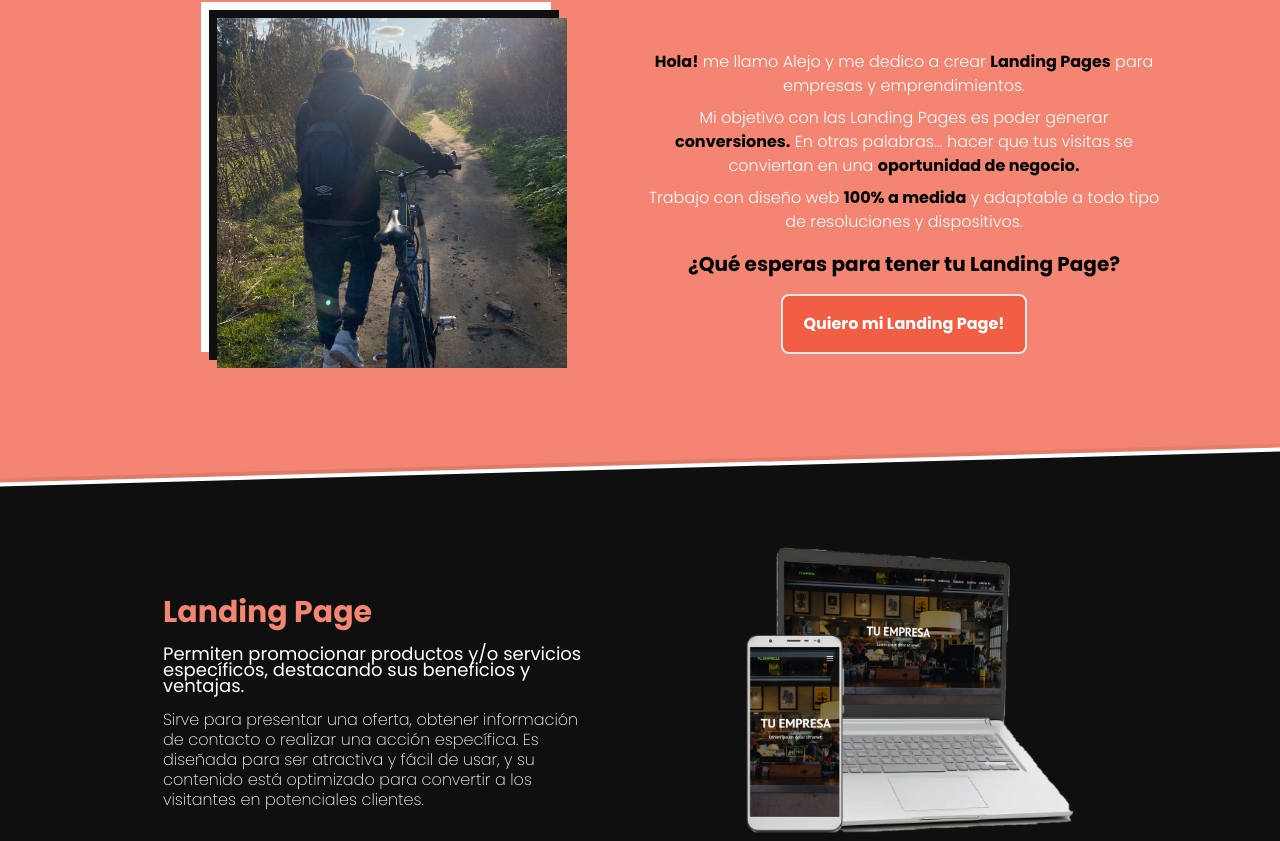
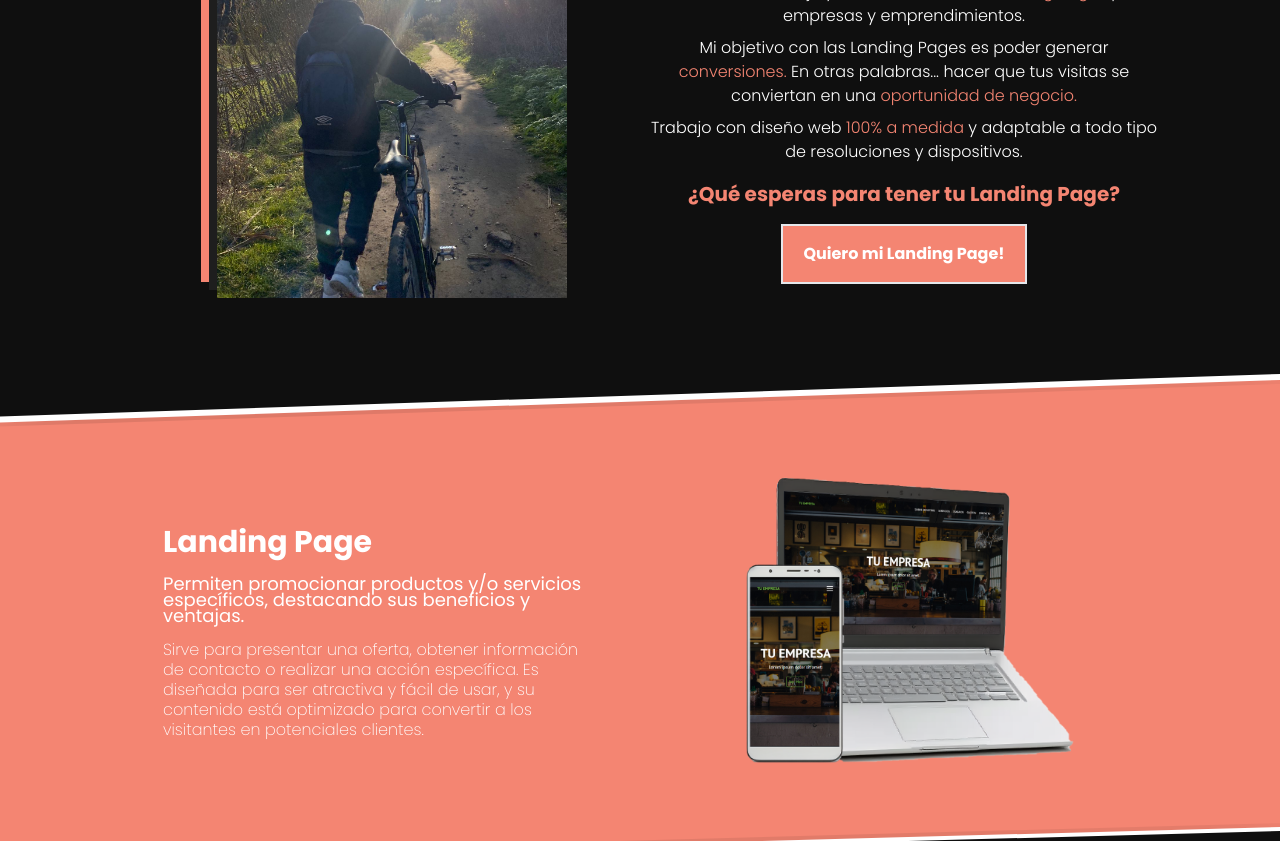
Before and after one commit to Aleervdnr/portfolio-2024, a React (Vite) app: page / in a window 1280 px wide. Shown: the part 900-1741 px from the top of the page. Built offline with nearby package versions, Linux system fonts and the light colour scheme.

Commit message:
changes styles about and landing sections

```diff
--- a/src/App.jsx
+++ b/src/App.jsx
@@ -24,10 +24,10 @@ useEffect(() => {
     <div className="overflow-hidden relative font-poppins">
       <Header items={["sobre mi", "trabajos", "contacto"]} />
       <Hero/>
+      <AboutMe/>
       <DividerOpen/>
-      <AboutMe/>
+      <Landing/>
       <DividerClose/>
-      <Landing/>
       <Trabajos/>
       <DividerOpen2/>
       <div className='bg-anaranjado py-8 lg:py-14 px-6 lg:px-28 grid gap-4'>
--- a/src/componentes/AboutMe.jsx
+++ b/src/componentes/AboutMe.jsx
@@ -1,24 +1,24 @@
 export default function AboutMe() {
   return (
-    <div className=" bg-anaranjado grid place-items-center py-8 md:grid-cols-2 px-6 lg:px-28" id="sobremi">
+    <div className="bg-fondo-negro grid place-items-center py-8 md:grid-cols-2 px-6 lg:px-28" id="sobremi">
 
-            <div className=" relative w-[250px] h-[250px] lg:w-[350px] lg:h-[350px] bg-white before:absolute before:w-[250px] before:h-[250px] lg:before:w-[350px] lg:before:h-[350px] before:bg-fondo-negro before:translate-y-[8px] before:translate-x-[8px] after:absolute after:w-[250px] after:h-[250px] lg:after:w-[350px] lg:after:h-[350px] after:bg-me after:bg-cover after:bg-bottom after:z-[10] z-[10] after:translate-y-[16px] after:translate-x-[16px] mb-[50px]"></div>
+            <div className=" relative w-[250px] h-[250px] lg:w-[350px] lg:h-[350px] bg-anaranjado before:absolute before:w-[250px] before:h-[250px] lg:before:w-[350px] lg:before:h-[350px] before:bg-fondo-negro2 before:translate-y-[8px] before:translate-x-[8px] after:absolute after:w-[250px] after:h-[250px] lg:after:w-[350px] lg:after:h-[350px] after:bg-me after:bg-cover after:bg-bottom after:z-[10] z-[10] after:translate-y-[16px] after:translate-x-[16px] mb-[50px]"></div>
 
             <div className="max-w-[500px] lg:max-w-[520px] text-center text-white font-light text-[14px] xl:text-base leading-4">
                 <p className="mb-2 ">
-                    <span className="font-bold text-black text-[16px]">Hola!</span> me llamo Alejo y me dedico a crear <span className="font-bold text-black">Landing Pages</span> para empresas y emprendimientos.
+                    <span className="text-anaranjado text-[16px]">Hola!</span> me llamo Alejo y me dedico a crear <span className=" text-anaranjado">Landing Pages</span> para empresas y emprendimientos.
                 </p>
                 <p className="mb-2">
-                Mi objetivo con las Landing Pages es poder generar <span className="font-bold text-black">conversiones.</span> En otras palabras... hacer que tus visitas se conviertan en una <span className="font-bold text-black">oportunidad de negocio.</span>
+                Mi objetivo con las Landing Pages es poder generar <span className="text-anaranjado">conversiones.</span> En otras palabras... hacer que tus visitas se conviertan en una <span className="text-anaranjado">oportunidad de negocio.</span>
                 </p>
                 <p className="mb-4">
-                    Trabajo con diseño web <span className="font-bold text-black">100% a medida</span> y adaptable a todo tipo de resoluciones y dispositivos.
+                    Trabajo con diseño web <span className="text-anaranjado">100% a medida</span> y adaptable a todo tipo de resoluciones y dispositivos.
                 </p>
 
-                <h2 className="text-black font-bold text-xl mb-4">¿Qué esperas para tener tu Landing Page?</h2>
+                <h2 className="text-anaranjado font-bold text-xl mb-4">¿Qué esperas para tener tu Landing Page?</h2>
 
                 <a
-                    className="block bg-naranja w-fit py-4 px-5 border-2 rounded-lg m-auto font-bold"
+                    className="block bg-anaranjado w-fit py-4 px-5 border-2 m-auto font-bold"
                     href="#contacto">
                         Quiero mi Landing Page!
                 </a>
--- a/src/componentes/Landing.jsx
+++ b/src/componentes/Landing.jsx
@@ -1,12 +1,12 @@
 import mockup from "../assets/mockup.png"
 export default function Landing() {
   return (
-    <div className="bg-fondo-negro grid grid-cols-1 place-items-center py-8 md:grid-cols-2 px-6 lg:px-28">
+    <div className="bg-anaranjado grid grid-cols-1 place-items-center py-8 md:grid-cols-2 px-6 lg:px-28">
 
       <img src={mockup} className="max-w-[300px] md:col-start-2 md:col-end-3 lg:max-w-[380px]" />
 
       <div className="text-white md:col-start-1 md:col-end-2 md:row-start-1 max-w-[426px]">
-        <h2 className="text-3xl text-anaranjado font-bold my-4">Landing Page</h2>
+        <h2 className="text-3xl font-bold my-4">Landing Page</h2>
         <p className="my-4 text-lg leading-4">Permiten promocionar productos y/o servicios específicos, destacando sus beneficios y ventajas.</p>
         <p className=" font-extralight leading-5">Sirve para presentar una oferta, obtener información de contacto o realizar una acción específica. Es diseñada para ser atractiva y fácil de usar, y su contenido está optimizado para convertir a los visitantes en potenciales clientes.</p>
       </div>
--- a/tailwind.config.js
+++ b/tailwind.config.js
@@ -8,6 +8,7 @@ export default {
     extend: {
       colors: {
         'fondo-negro': '#0F0F0F',
+        'fondo-negro2': '#1E1E1E',
         "fondo-menu":"#222222",
         "anaranjado" : "#F48572",
         "naranja" : "#f15e44"
```
